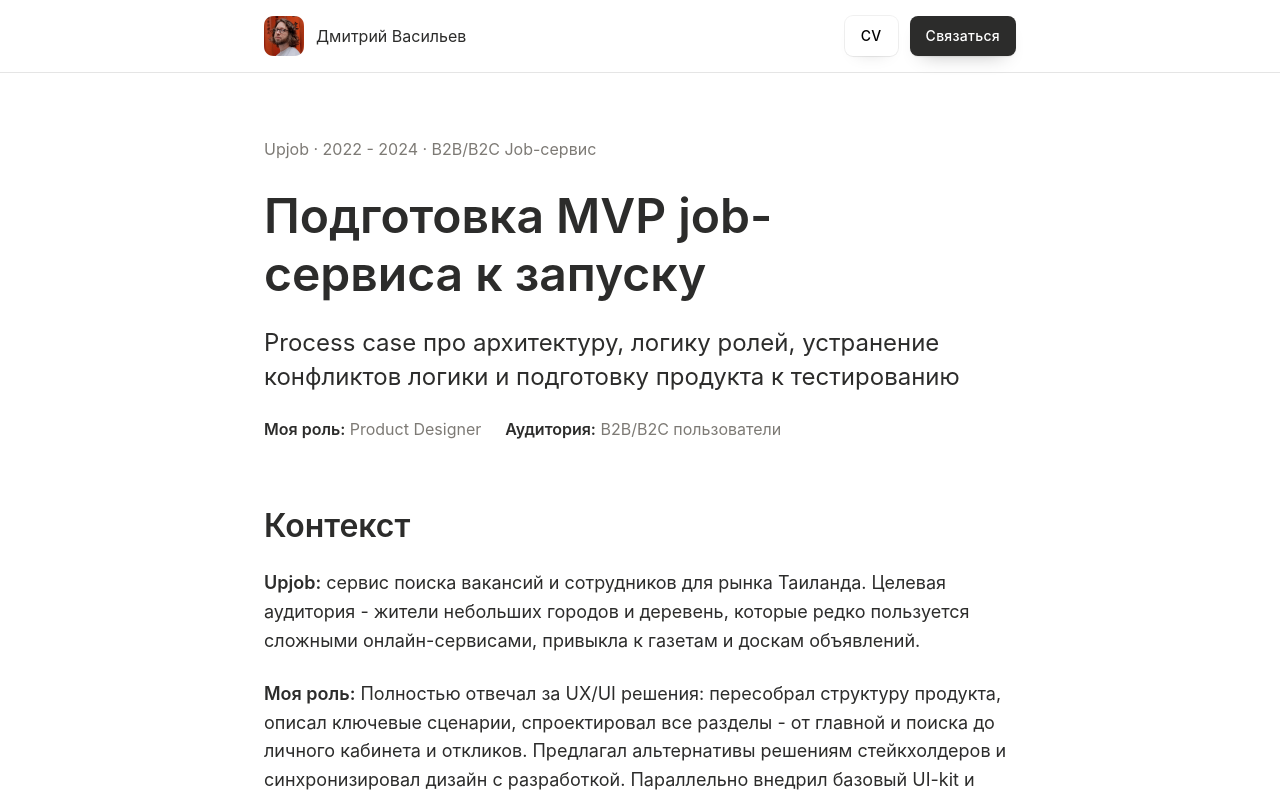
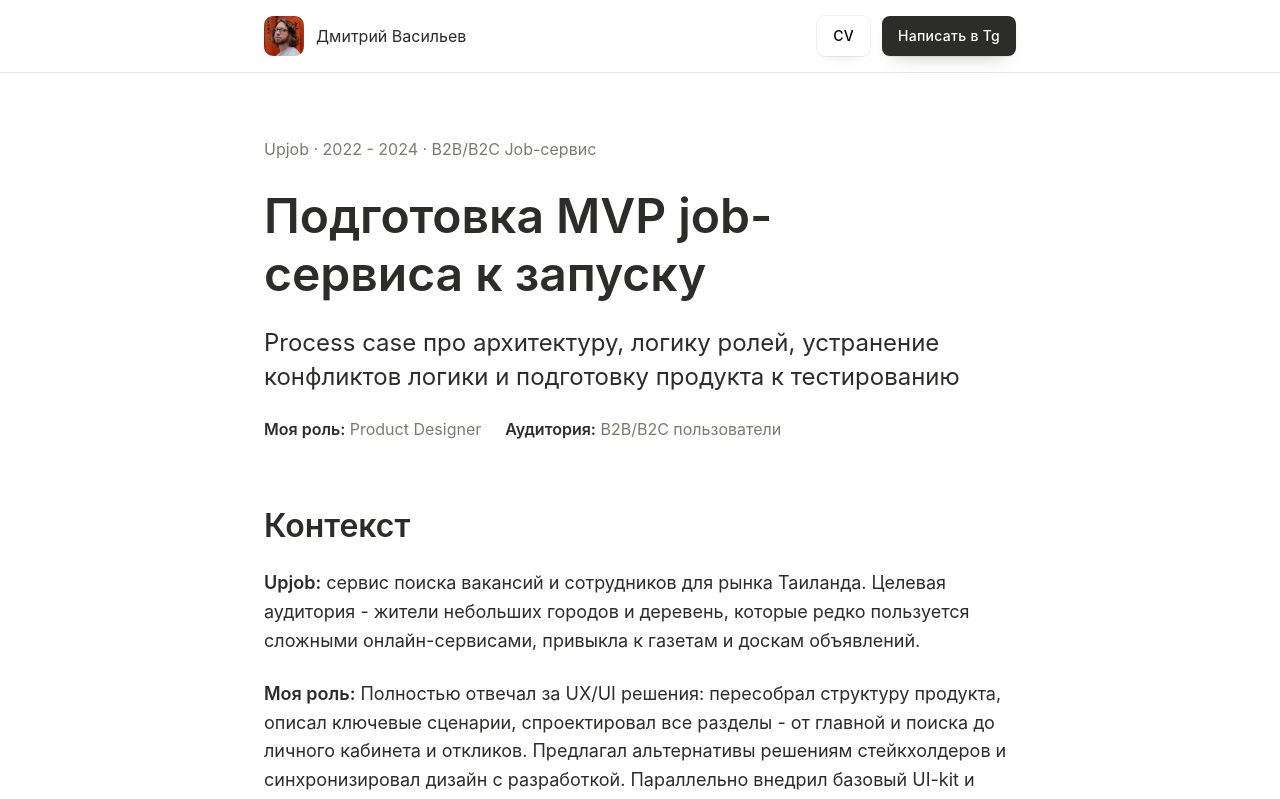
Before and after one commit to d1mavasilev/my-portfolio-next, a Next.js app: page /cases/upjob in a window 1280 px wide. Shown: the top 799 px of the page. Built offline with nearby package versions, Linux system fonts and the light colour scheme.

Commit message:
описание

```diff
--- a/components/header-actions.tsx
+++ b/components/header-actions.tsx
@@ -17,7 +17,7 @@ export function HeaderActions() {
         target="_blank"
         rel="noopener noreferrer"
       >
-        Связаться
+        Написать в Tg
       </a>
     </div>
   )
```
